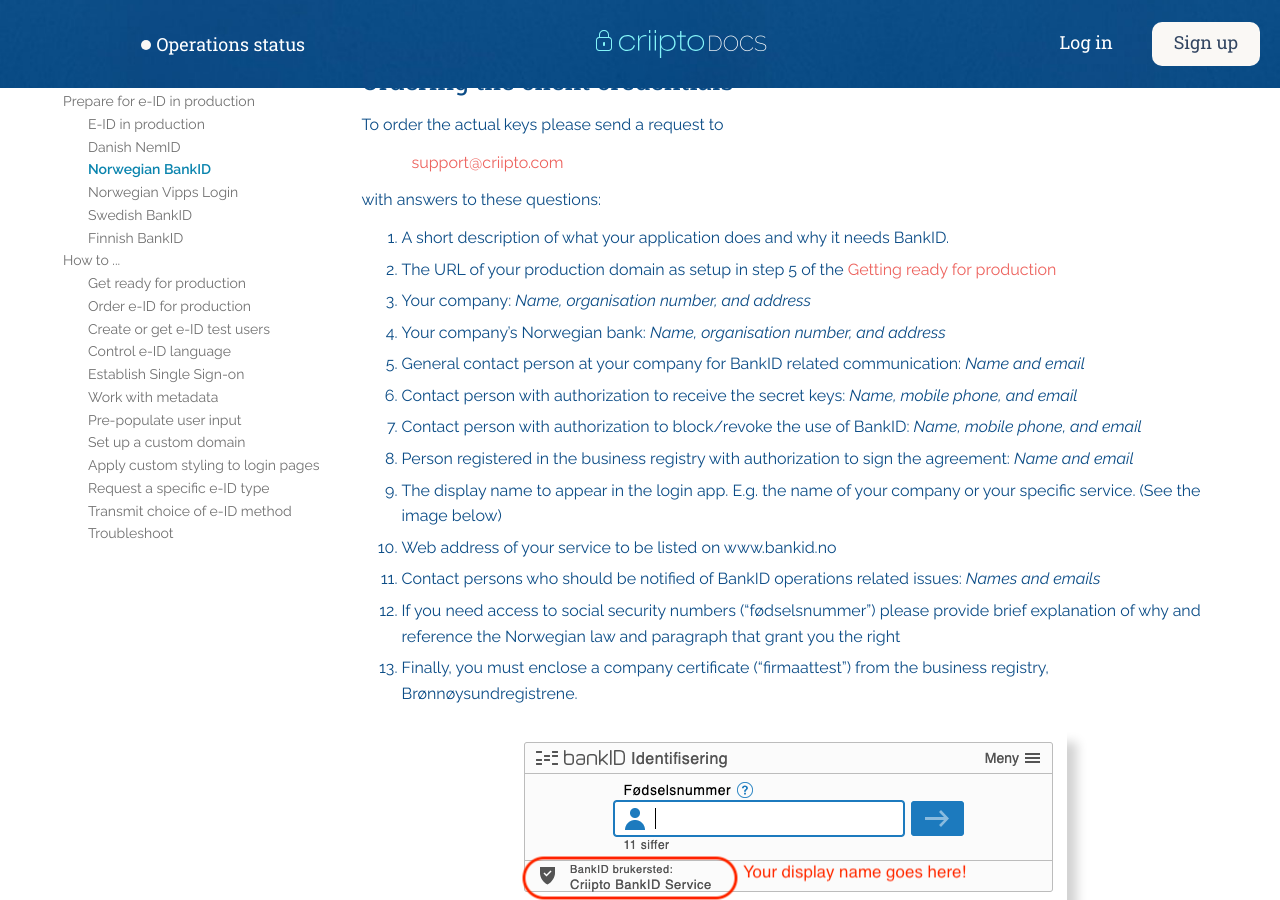
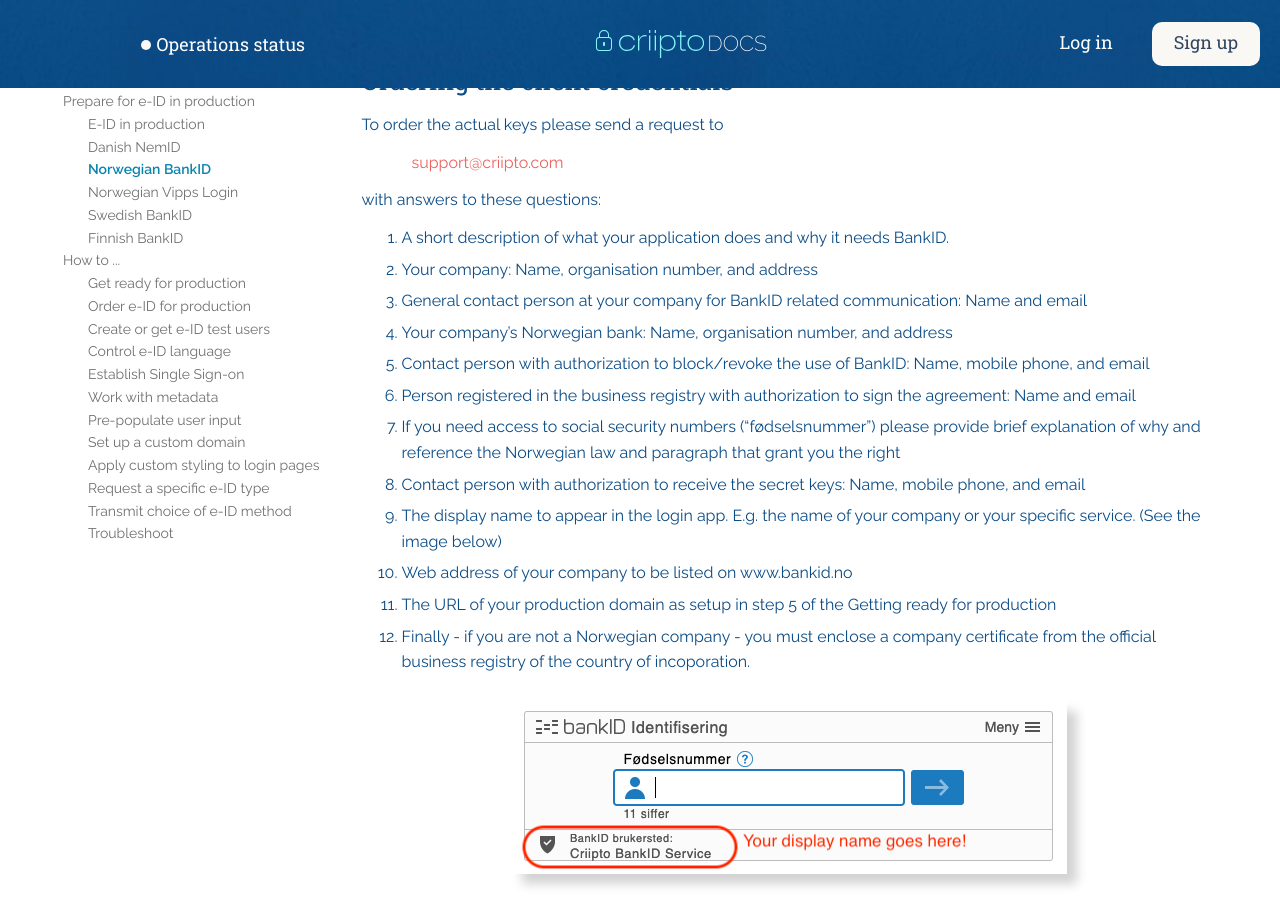
Before and after one commit to criipto/docs-old, a Jekyll site: the page built from eid-specifics/order-no-bankid.md, in a window 1280 px wide and 900 px high, scrolled down 545 px. Built offline with Jekyll 4.4.1, drawn with Linux system fonts in a browser that asks for light colours; some web fonts are replaced.

Commit message:
Update NO BankID agreement guide

```diff
--- a/eid-specifics/order-no-bankid.md
+++ b/eid-specifics/order-no-bankid.md
@@ -27,18 +27,17 @@
 with answers to these questions:
 
 1. A short description of what your application does and why it needs BankID.
-2. The URL of your production domain as setup in step 5 of the [Getting ready for production](/how-to/get-ready-for-production)
-1. Your company: _Name, organisation number, and address_
-2. Your company's Norwegian bank: _Name, organisation number, and address_
-3. General contact person at your company for BankID related communication: _Name and email_
-4. Contact person with authorization to receive the secret keys: _Name, mobile phone, and email_
-5. Contact person with authorization to block/revoke the use of BankID: _Name, mobile phone, and email_
-6. Person registered in the business registry with authorization to sign the agreement: _Name and email_
-7. The display name to appear in the login app. E.g. the name of your company or your specific service. (See the image below)
-8. Web address of your service to be listed on www.bankid.no
-9. Contact persons who should be notified of BankID operations related issues: _Names and emails_
-10. If you need access to social security numbers ("fødselsnummer") please provide brief explanation of why and reference the Norwegian law and paragraph that grant you the right
-11. Finally, you must enclose a company certificate ("firmaattest") from the business registry, Brønnøysundregistrene.
+2. Your company: Name, organisation number, and address
+3. General contact person at your company for BankID related communication: Name and email
+4. Your company’s Norwegian bank: Name, organisation number, and address
+5. Contact person with authorization to block/revoke the use of BankID: Name, mobile phone, and email
+6. Person registered in the business registry with authorization to sign the agreement: Name and email
+7. If you need access to social security numbers (“fødselsnummer”) please provide brief explanation of why and reference the Norwegian law and paragraph that grant you the right
+8. Contact person with authorization to receive the secret keys: Name, mobile phone, and email
+9. The display name to appear in the login app. E.g. the name of your company or your specific service. (See the image below)
+10. Web address of your company to be listed on www.bankid.no
+11. The URL of your production domain as setup in step 5 of the Getting ready for production
+12. Finally - if you are not a Norwegian company - you must enclose a company certificate from the official business registry of the country of incoporation.
 
 ![BankID login](/images/no-bankid-central.png)
 
```
